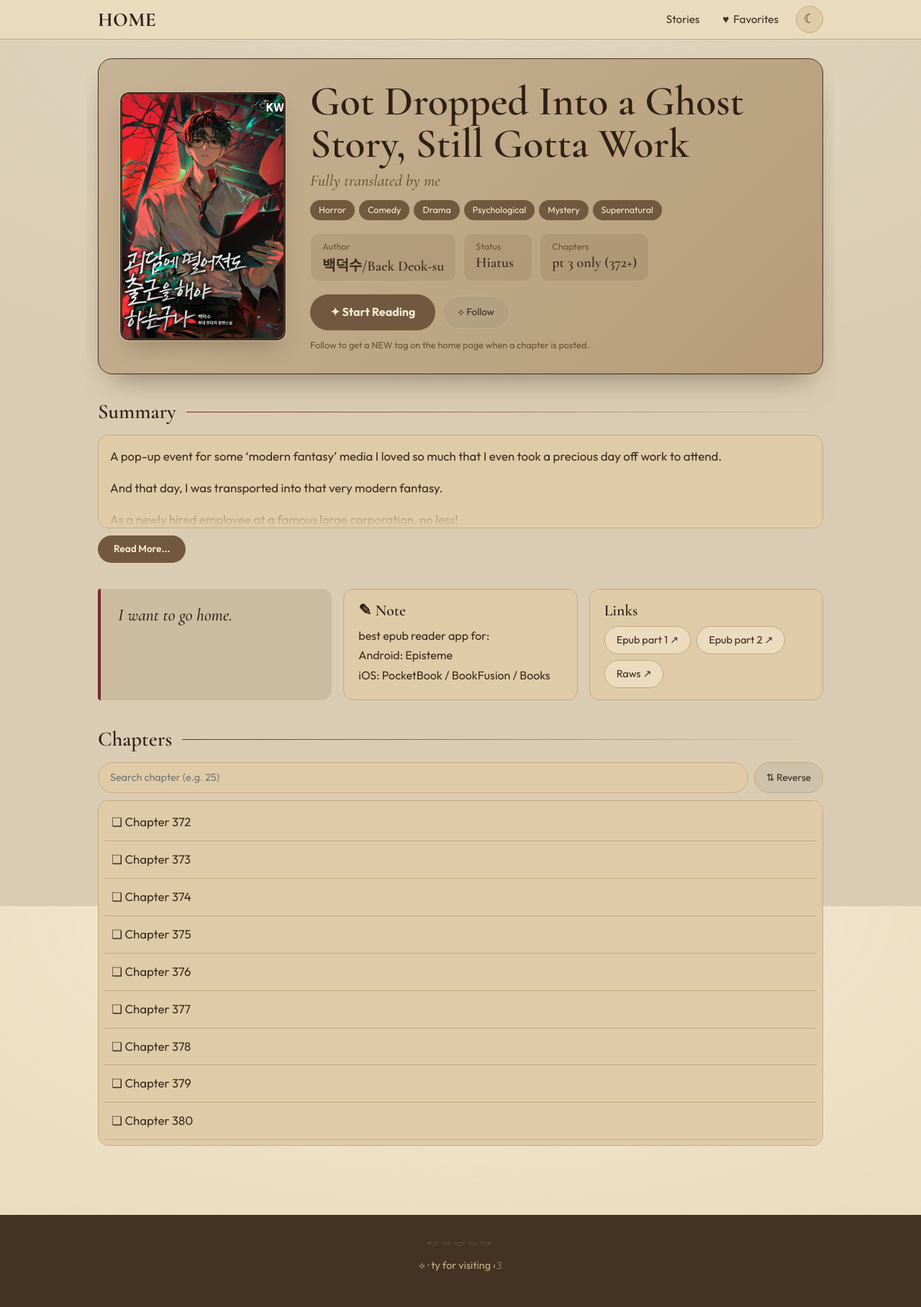
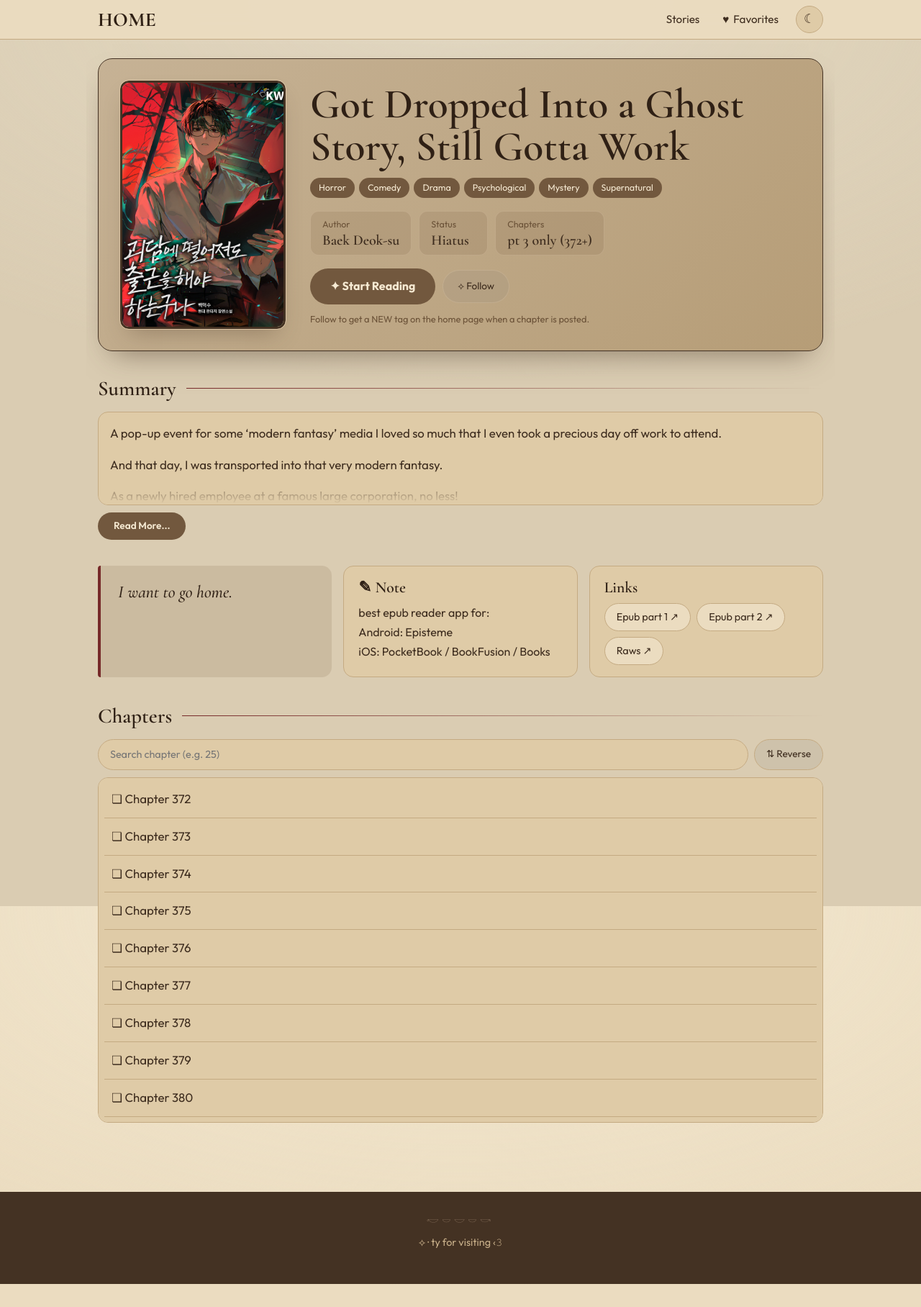
Before and after one commit to soleumn/soleumn.github.io, a Jekyll site: the page built from _novels/gsgw.md, in a window 1280 px wide. Shown: the whole page at 72% size. Built offline with Jekyll 4.4.1, drawn with Linux system fonts in a browser that asks for light colours; after the commit the page ends 1784 px from its top, so only the background shows below that.

Commit message:
Update gsgw.md

```diff
--- a/_novels/gsgw.md
+++ b/_novels/gsgw.md
@@ -3,8 +3,8 @@ title: Got Dropped Into a Ghost Story, Still Gotta Work
 slug: gsgw                 # TEM que ser igual ao nome da pasta em _chapters/
 permalink: /gsgw/          # endereço da página da história
 image: /assets/gsgw.jpg    # capa
-tagline: "Fully translated by me"
-author: 백덕수/Baek Deok-su
+tagline: ""
+author: Baek Deok-su
 status: Hiatus
 chapter: "pt 3 only (372+)"
 order: 1                      # ordem na home (1 aparece primeiro)
```
